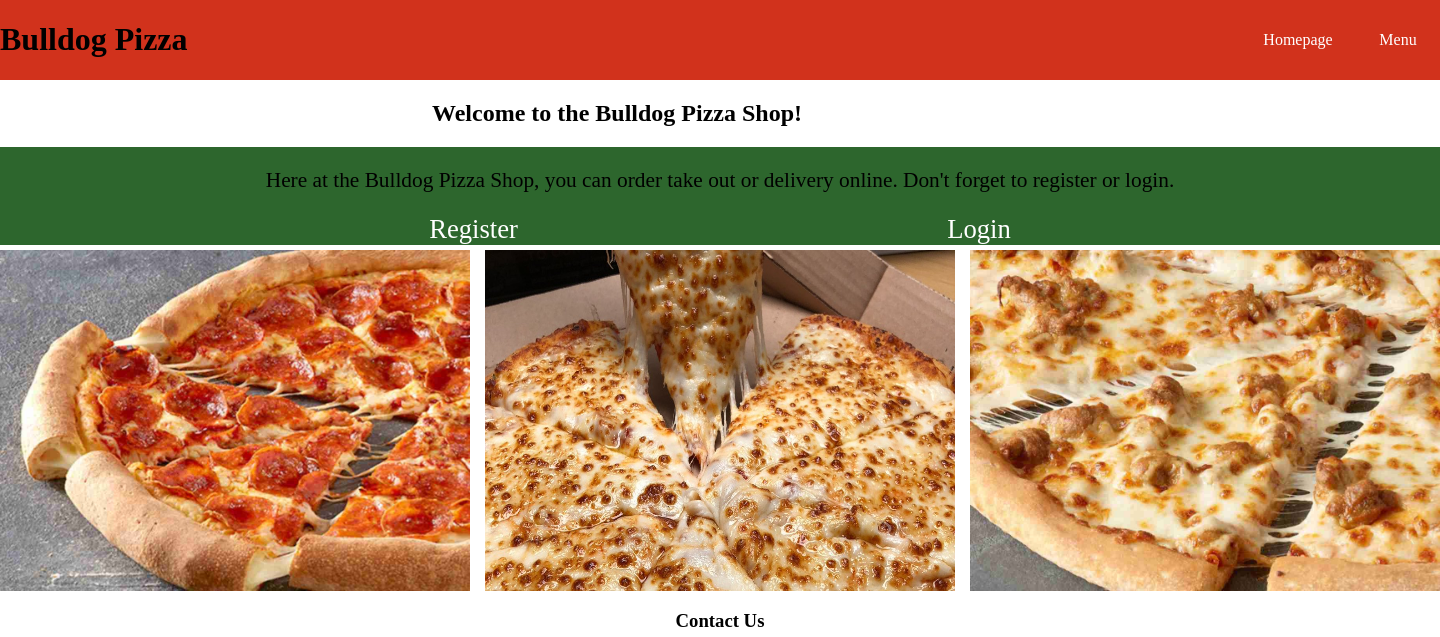
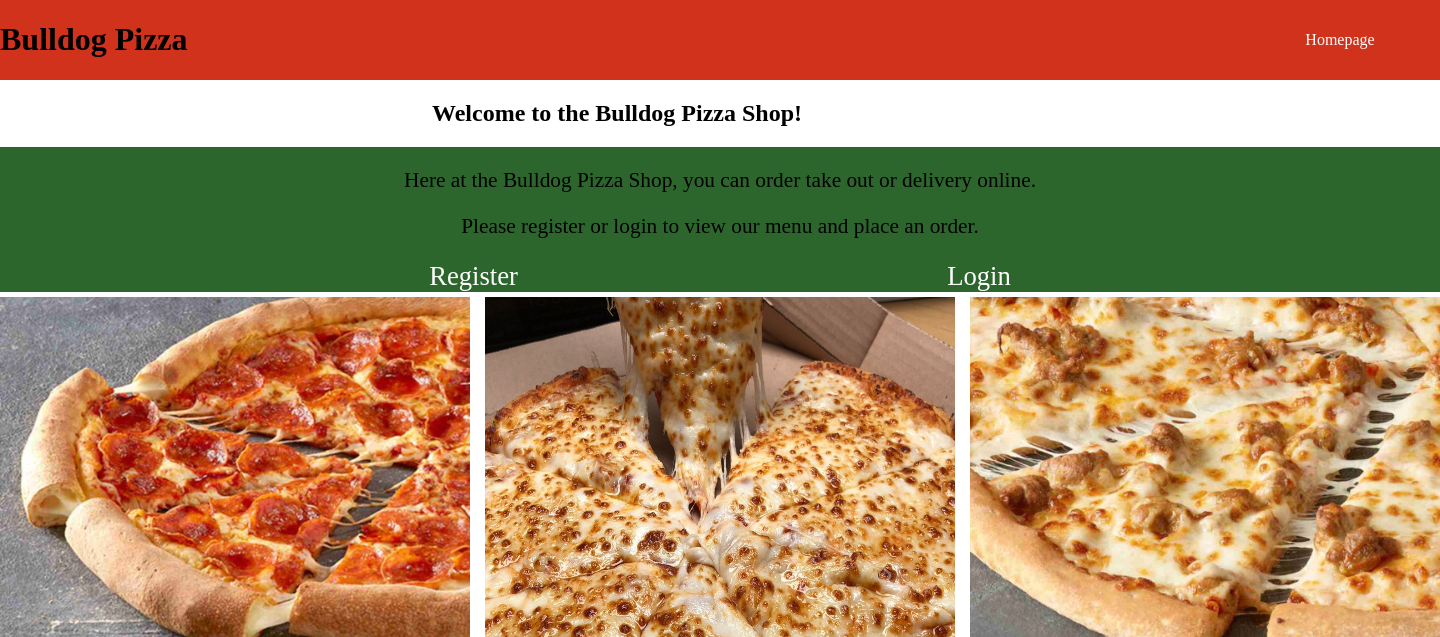
Before and after one commit to BenBowersJr/SoftwareProject, a Flask app: page / in a window 1440 px wide. Shown: the top 637 px of the page. Run offline with Flask 2, Linux system fonts and the light colour scheme; some libraries are stand-ins or nearby versions.

Commit message:
removed menu link from homepage

```diff
--- a/templates/homepage.html
+++ b/templates/homepage.html
@@ -50,7 +50,6 @@
     <nav>
       <ul>
         <li><a href="{{url_for('homepage')}}">Homepage</a></li>
-        <li> <a href="{{url_for('menu')}}">Menu</a></li>
       </ul>
     </nav>
   </header>
@@ -58,8 +57,8 @@
 <h2>Welcome to the Bulldog Pizza Shop!</h2>
 
 <section>
-    <p>Here at the Bulldog Pizza Shop, you can order take out or delivery online.
-  Don't forget to register or login.</p>
+    <p>Here at the Bulldog Pizza Shop, you can order take out or delivery online.</p>
+    <p>Please register or login to view our menu and place an order.</p>
   <div>
     <a href="{{url_for('register')}}">Register</a>
     <a href="{{url_for('login')}}">Login</a>
```
